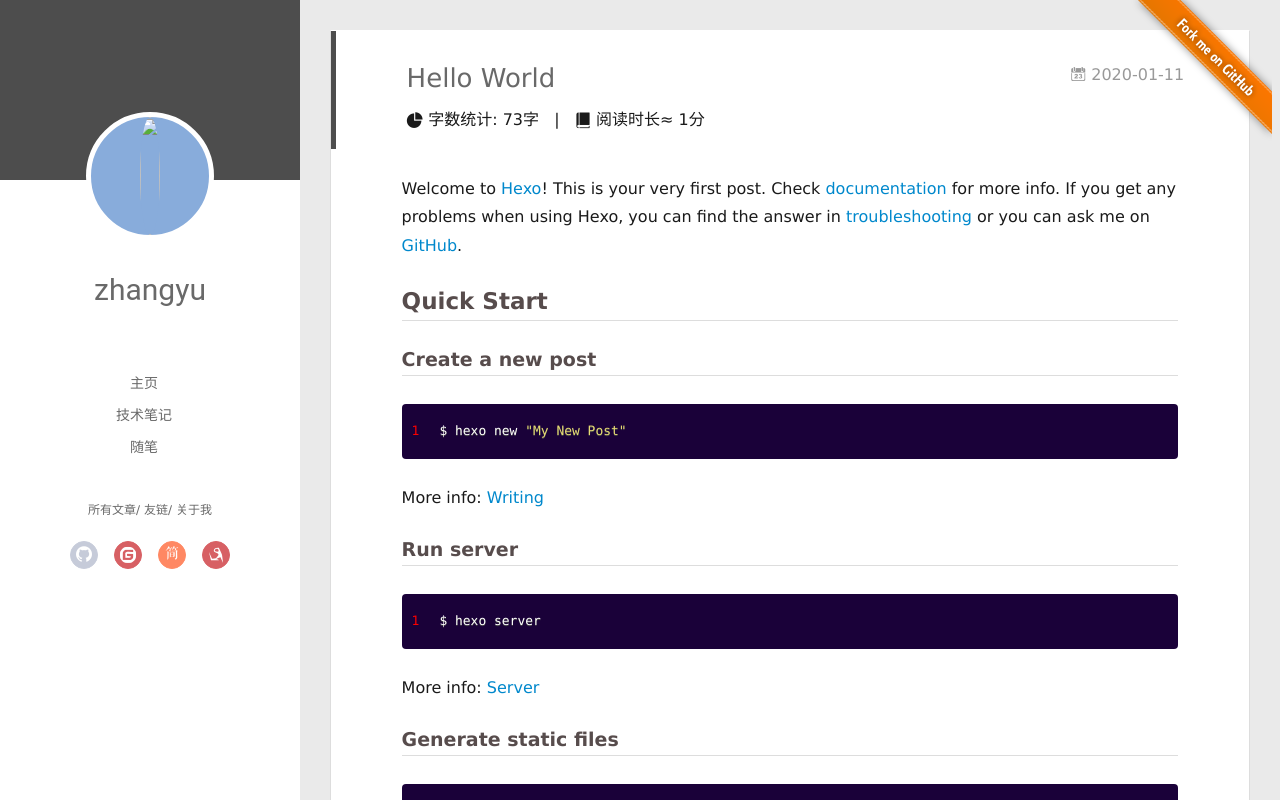
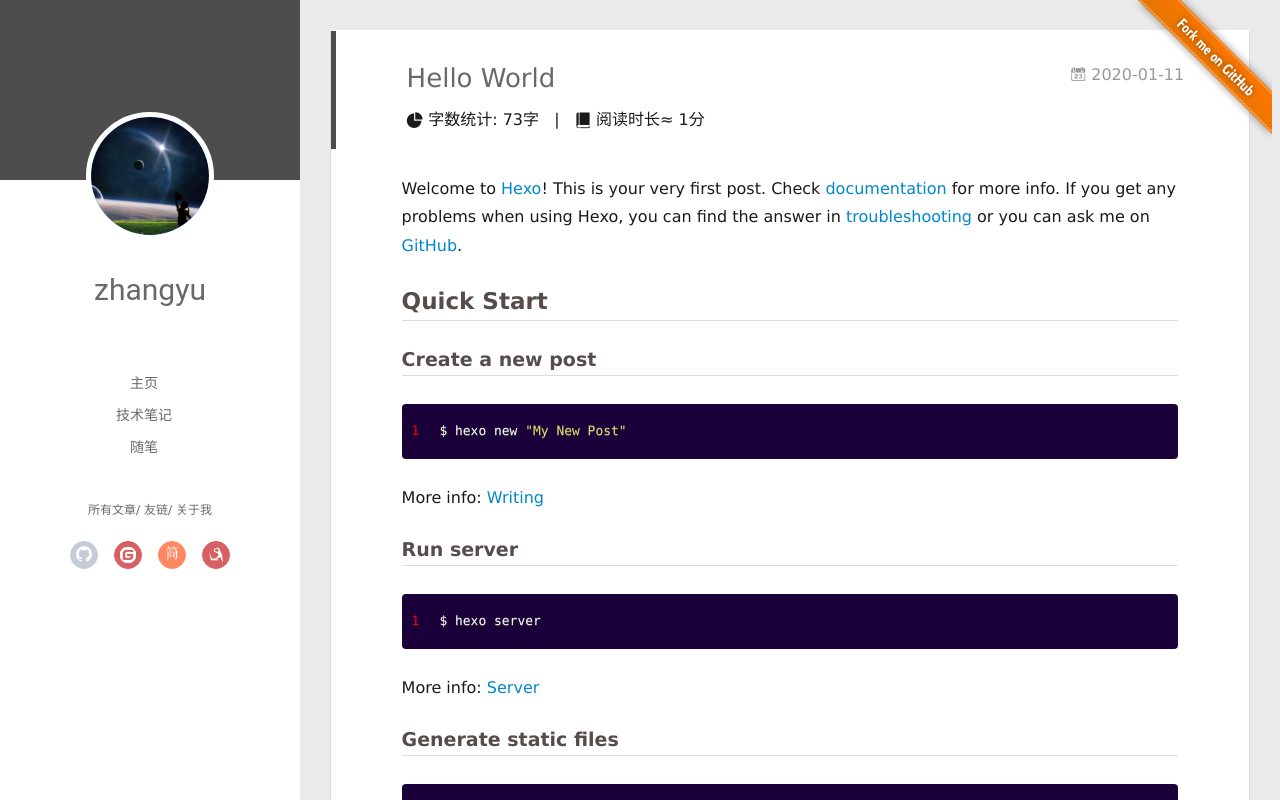
Before and after one commit to xyersw/xyersw.github.io, a plain HTML site: page 2020/01/11/hello-world/index.html in a window 1280 px wide. Drawn offline with Linux system fonts and the light colour scheme; some packages are replaced by stand-ins of ours; no server answers; a script that the page names is missing.

Commit message:
Site updated: 2020-01-12 13:30:04

```diff
--- a/2020/01/11/hello-world/index.html
+++ b/2020/01/11/hello-world/index.html
@@ -63,7 +63,7 @@
 <div class="intrude-less">
 	<header id="header" class="inner">
 		<a href="/" class="profilepic">
-			<img src="/source/img/head.jpg" class="js-avatar">
+			<img src="/img/head.jpg" class="js-avatar">
 		</a>
 		<hgroup>
 			<h1 class="header-author"><a href="/">zhangyu</a></h1>
@@ -132,7 +132,7 @@
 		<header id="header" class="inner">
 			<div class="profilepic">
 				<a href="/">
-					<img src="/source/img/head.jpg" class="js-avatar">
+					<img src="/img/head.jpg" class="js-avatar">
 				</a>
 			</div>
 			<hgroup>
```
Also changed, not shown: archives/2020/01/index.html (+2 -2 lines), archives/2020/index.html (+2 -2 lines), archives/index.html (+2 -2 lines), index.html (+2 -2 lines).
